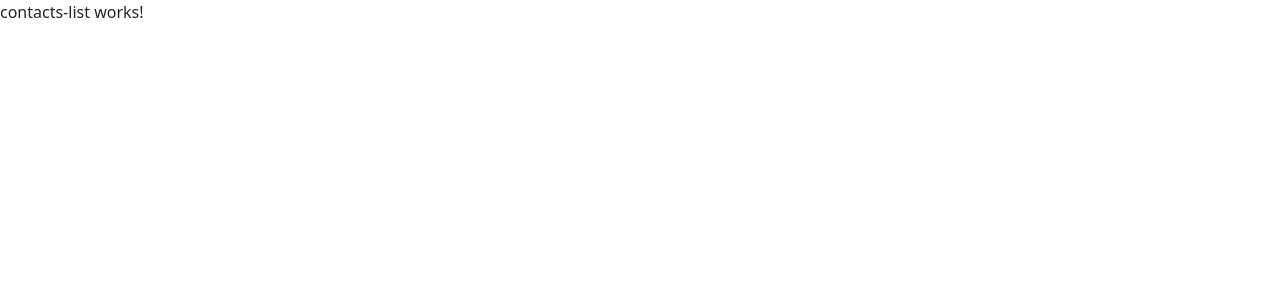
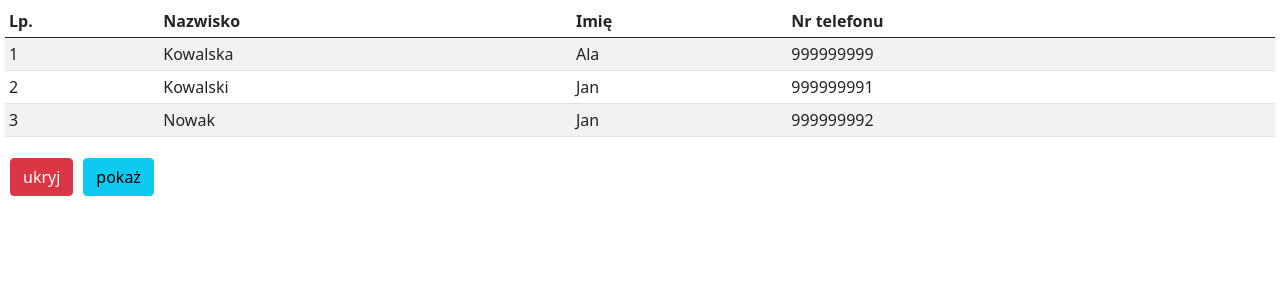
Before and after one commit to KKamila1/angular, an Angular app: page / in a window 1280 px wide. Shown: the top 300 px of the page. Built offline with nearby package versions, Linux system fonts and the light colour scheme.

Commit message:
method added

```diff
--- a/src/app/contacts/contacts-list/contacts-list.component.html
+++ b/src/app/contacts/contacts-list/contacts-list.component.html
@@ -1 +1,26 @@
-<p>contacts-list works!</p>
+<table *ngIf="contacts.length>0; else noContactsAlert" class="table table-striped table-sm">
+  <thead class="thead-dark">
+    <tr>
+      <th>Lp.</th>
+      <th>Nazwisko</th>
+      <th>Imię</th>
+      <th>Nr telefonu</th>
+    </tr>
+  </thead>
+  <tbody>
+    <tr *ngFor="let contact of contacts; let i =index">
+      <td>{{i+1}}</td>
+      <td>{{contact.surname}}</td>
+      <td>{{contact.firstName}}</td>
+      <td>{{contact.phoneNumber}}</td>
+    </tr>
+  </tbody>
+
+</table>
+
+<ng-template #noContactsAlert>
+    <p class="no-contacts">Obecnie nie masz kontaktów do wyświetlenia.</p>
+</ng-template>
+
+<button (click)="hideContacts()" class="btn btn-danger btm-sm">ukryj</button>
+<button (click)="showContacts()" class="btn btn-info btm-sm">pokaż</button>
--- a/src/app/contacts/contacts-list/contacts-list.component.scss
+++ b/src/app/contacts/contacts-list/contacts-list.component.scss
@@ -0,0 +1,9 @@
+.no-contacts {
+    color: blue;
+    font-weight: bold;
+    text-align: center;
+}
+
+button {
+    margin: 5px;
+}
--- a/src/app/contacts/contacts-list/contacts-list.component.ts
+++ b/src/app/contacts/contacts-list/contacts-list.component.ts
@@ -1,4 +1,6 @@
 import { Component, OnInit } from '@angular/core';
+import { CONTACTS } from 'src/app/data/contacts-data';
+import { ContactModel } from 'src/app/models/contact-model';
 
 @Component({
   selector: 'app-contacts-list',
@@ -7,9 +9,19 @@
 })
 export class ContactsListComponent implements OnInit {
 
+  contacts: ContactModel[] = CONTACTS;
+
   constructor() { }
 
   ngOnInit(): void {
   }
 
+  hideContacts() {
+    this.contacts = [];
+  }
+
+  showContacts() {
+    this.contacts = CONTACTS;
+  }
+
 }
--- /dev/null
+++ b/src/app/data/contacts-data.ts
@@ -0,0 +1,5 @@
+export const CONTACTS =[
+    {id: 1, surname: 'Kowalska', firstName: 'Ala', phoneNumber: 999999999},
+    {id: 2, surname: 'Kowalski', firstName: 'Jan', phoneNumber: 999999991},
+    {id: 3, surname: 'Nowak', firstName: 'Jan', phoneNumber: 999999992},
+]
--- /dev/null
+++ b/src/app/models/contact-model.ts
@@ -0,0 +1,6 @@
+export interface ContactModel {
+    id: number;
+    surname: string;
+    firstName: string;
+    phoneNumber: number;
+}
--- /dev/null
+++ b/src/assets/styles/_body.scss
@@ -0,0 +1,3 @@
+body {
+    padding: 5px;
+}
--- a/src/assets/styles/_main.scss
+++ b/src/assets/styles/_main.scss
@@ -1,2 +1,3 @@
 @import './table';
 @import './variables';
+@import './body';
--- a/src/assets/styles/_table.scss
+++ b/src/assets/styles/_table.scss
@@ -1,5 +1 @@
 @import './variables';
-
-table tr {
-    background-color: $color;
-}
```
